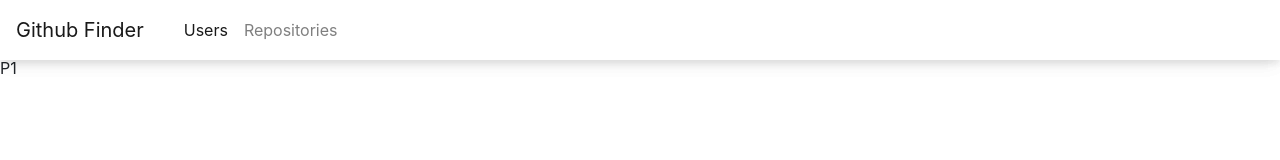
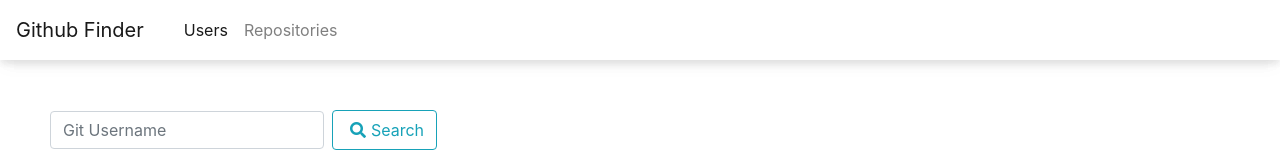
Before and after one commit to morrisonGithinji/gitfinder, an Angular app: page /users in a window 1280 px wide. Shown: the top 160 px of the page. Built offline with nearby package versions, Linux system fonts and the light colour scheme; no server answers.

Commit message:
edit user html

```diff
--- a/src/app/users/users.component.html
+++ b/src/app/users/users.component.html
@@ -1,7 +1,4 @@
-<div class="git">
-  <h1>GITHUB REPOSITORIES</h1>
-  P1
-</div>
+
 <!-- Navigation Section -->
 <app-root></app-root>
 
```
